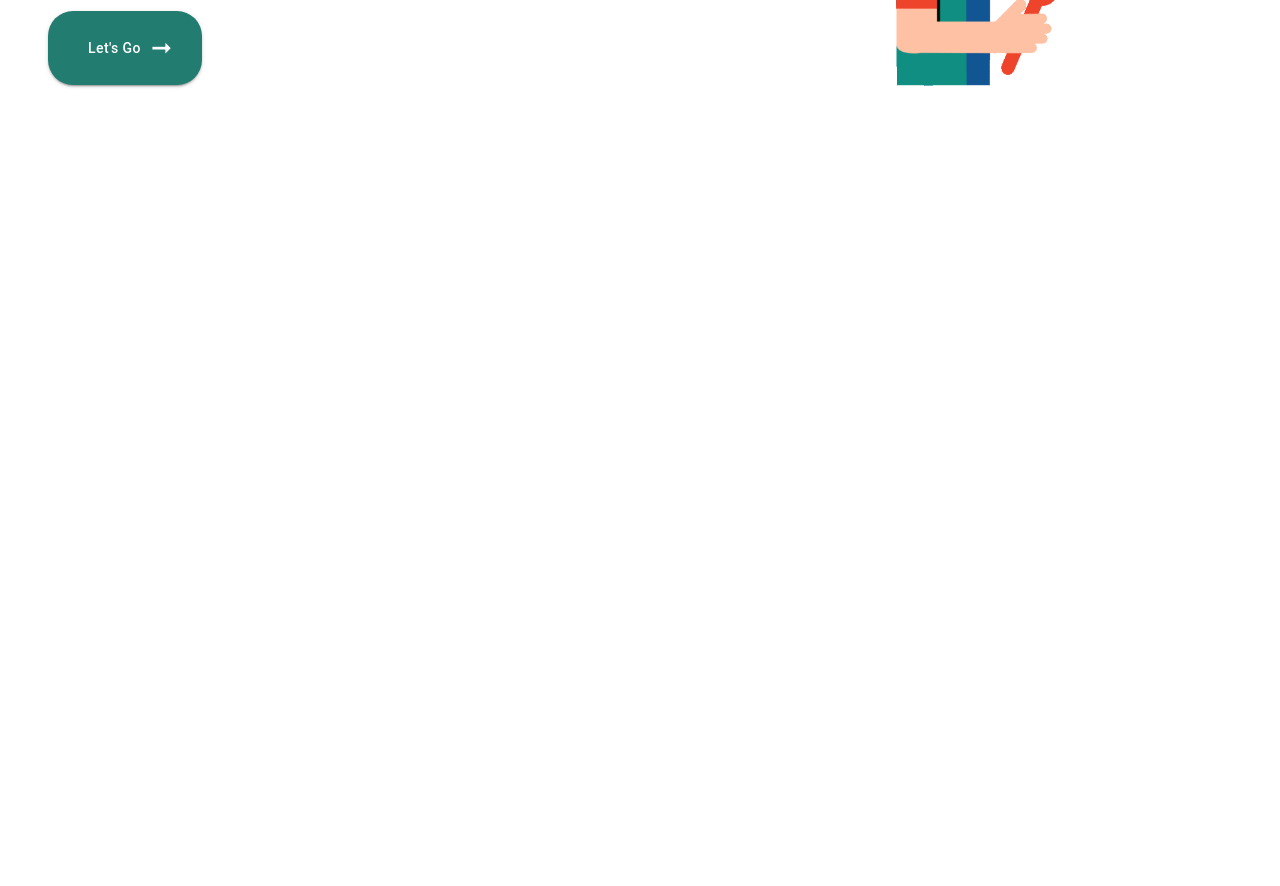
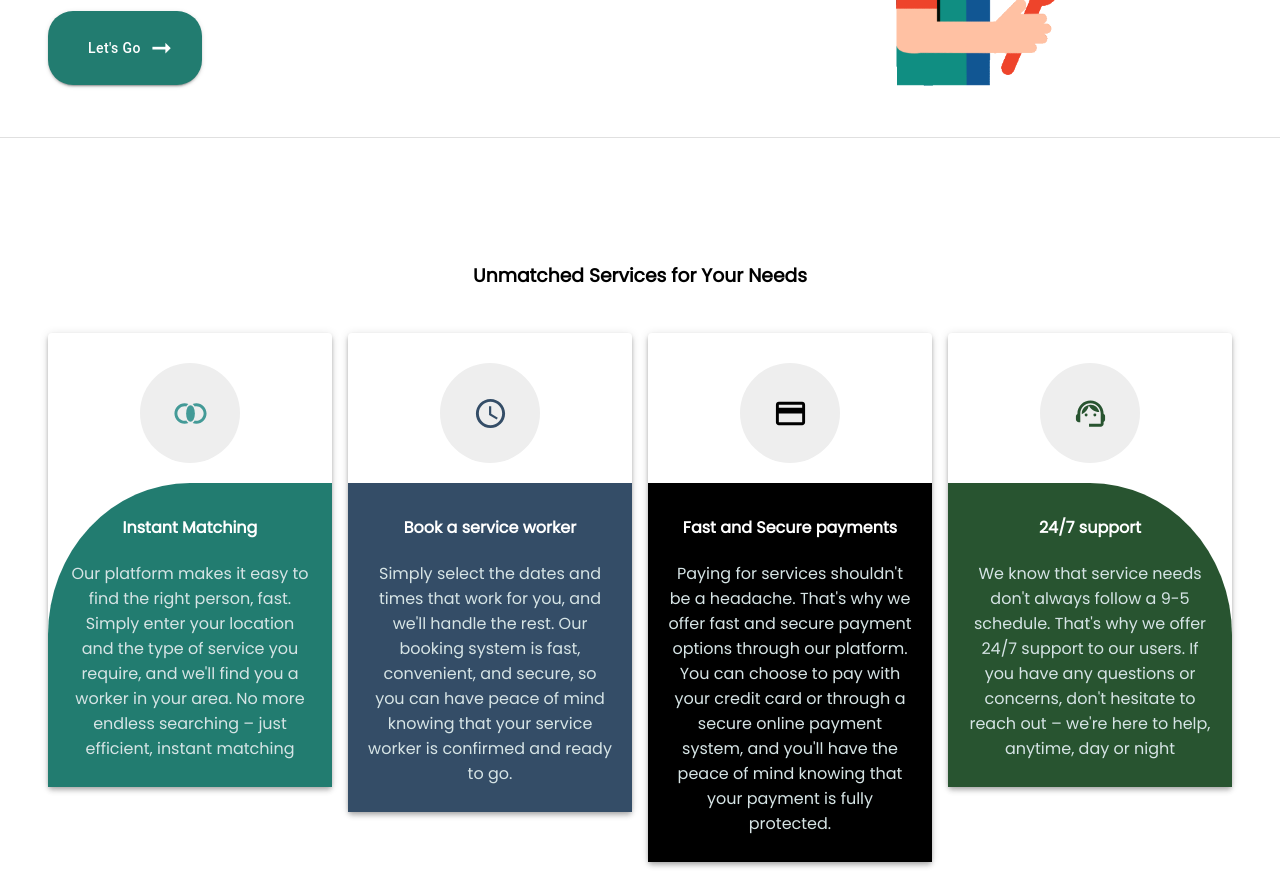
Before and after one commit to muhammadkeyton/onlyjobs, a Next.js app: page / in a window 1280 px wide. Shown: the part 380-1266 px from the top of the page. Before the commit the page ends 800 px from the top, so only its background shows below. Built offline with nearby package versions, Linux system fonts and the light colour scheme.

Commit message:
complete services section

```diff
--- /dev/null
+++ b/components/componentConstants/textColors.tsx
@@ -0,0 +1,8 @@
+
+//paragraph color
+export const PARAGRAPH_HEXCOLOR:string = "#434242";
+
+
+//main green button colors
+export const MAINBUTTON_PRE_HOVER:string ="#227C70";
+export const MAINBUTTON_HOVER:string = "#439A97";
--- a/components/landingPage/hero.tsx
+++ b/components/landingPage/hero.tsx
@@ -14,6 +14,9 @@ import landingPageCss from "../../styles/landingPage.module.css";
 import { Bbutton } from '../reUseableComponents/button';
 
 
+import { PARAGRAPH_HEXCOLOR,MAINBUTTON_HOVER,MAINBUTTON_PRE_HOVER } from '../componentConstants/textColors';
+
+
 const poppins = Poppins({
     weight: '400',
     subsets: ['latin'],
@@ -27,9 +30,9 @@ export default function Hero(){
             <Grid container alignItems="center" spacing={4}>
                 <Grid item xs={12} sm={8} md={8} lg={8} xl={8} order={{ xs: 2, sm: 1,md:1,lg:1,xl:1 }}>
                 <h1>Looking for a job or trying to find a worker?</h1>
-                <p style={{maxWidth:"35rem",color:"#434242"}}>Our business matches service workers with individuals in need of their services. Whether you are a service worker looking for job opportunities or an individual looking for someone to help with a specific task, we will connect you with the right person.</p>
+                <p style={{maxWidth:"35rem",color:PARAGRAPH_HEXCOLOR}}>We got you!,Our business matches service workers with individuals in need of their services. Whether you are a service worker looking for job opportunities or an individual looking for someone to help with a specific task, we will connect you with the right person.</p>
 
-                <Bbutton buttonType='contained' text="Let's Go" pad="15px 40px" marg="20px 0 0 0" color1='#227C70' color2='#439A97' xTraStyling={`${landingPageCss.getStartedButton} ${poppins.className}`}/>
+                <Bbutton buttonType='contained' text="Let's Go" pad="15px 40px" marg="20px 0 0 0" color1={MAINBUTTON_PRE_HOVER} color2={MAINBUTTON_HOVER} xTraStyling={`${landingPageCss.getStartedButton} ${poppins.className}`}/>
                 </Grid>
 
                 <Grid item xs={12} sm={4} md={4} lg={4} xl={4} order={{ xs: 1, sm: 2,md:2,lg:2,xl:2 }} >
--- a/components/landingPage/navBar.tsx
+++ b/components/landingPage/navBar.tsx
@@ -25,6 +25,10 @@ import { Poppins,Ubuntu} from '@next/font/google'
 //css for this component
 import landingPageCss from "../../styles/landingPage.module.css";
 
+
+
+import { useRouter } from 'next/router'
+
 const poppins = Poppins({
   weight: '400',
   subsets: ['latin'],
@@ -41,15 +45,26 @@ const ubuntu = Ubuntu({
 
 
 const drawerWidth = 280;
-const navItems = ['Home', 'Services', 'Careers',"Team"];
+const navItems = ['Home', 'Services', 'Careers'];
 
 export default function DrawerAppBar() {
 
   const [mobileOpen, setMobileOpen] = useState(false);
+  const router = useRouter();
 
   const handleDrawerToggle = () => {
     setMobileOpen(!mobileOpen);
   };
+
+
+  //scrolling not working next issue to work on
+  function scrollToServices() {
+    router.push('/services');
+    window.scrollTo({
+      top: document.getElementById('services')!.offsetTop,
+      behavior: 'smooth'
+    });
+  }
 
   const drawer = (
 
--- /dev/null
+++ b/components/landingPage/services.tsx
@@ -0,0 +1,113 @@
+//next js imports
+import { Poppins} from '@next/font/google'
+
+
+//material ui imports
+import Paper from '@mui/material/Paper';
+import Grid from '@mui/material/Grid';
+import JoinInnerIcon from '@mui/icons-material/JoinInner';
+import ScheduleIcon from '@mui/icons-material/Schedule';
+import SupportAgentIcon from '@mui/icons-material/SupportAgent';
+import PaymentIcon from '@mui/icons-material/Payment';
+
+
+//css for this component
+import landingPageCss from "../../styles/landingPage.module.css";
+
+
+import { PARAGRAPH_HEXCOLOR,MAINBUTTON_HOVER,MAINBUTTON_PRE_HOVER } from '../componentConstants/textColors';
+
+const poppins = Poppins({
+    weight: '400',
+    subsets: ['latin'],
+})
+
+
+
+export default function Services(){
+    return(
+        <div id="services" className={landingPageCss.servicesContainer}>
+             <h3>Unmatched Services for Your Needs</h3>
+
+
+             <Grid container spacing={2}>
+                <Grid item xs={12} sm={6} md={6} lg={3} xl={3} >
+
+                  <Paper elevation={4} className={landingPageCss.serviceCard}>
+                    <div className={landingPageCss.iconContainer}>
+                       <JoinInnerIcon fontSize="large" sx={{color:MAINBUTTON_HOVER}}/>
+                    </div>
+
+                    <div className={landingPageCss.serviceTextContainer}>
+                        <h4>Instant Matching</h4>
+                        <p style={{color:"#D6E4E5"}}>
+                        Our platform makes it easy to find the right person, fast. Simply enter your location and the type of service you require, and we'll find you a worker in your area. No more endless searching – just efficient, instant matching
+                        </p>
+                    </div>
+                  </Paper>
+
+                </Grid>
+
+
+                <Grid item xs={12} sm={6} md={6} lg={3} xl={3}  >
+
+                  <Paper elevation={4} className={landingPageCss.serviceCard}>
+                    <div className={landingPageCss.iconContainer}>
+                       <ScheduleIcon fontSize="large" sx={{color:"#344D67"}}/>
+                    </div>
+
+                    <div className={landingPageCss.serviceTextContainers} style={{backgroundColor:"#344D67"}}>
+                        <h4>Book a service worker</h4>
+                        <p style={{color:"#D6E4E5"}}>
+                         Simply select the dates and times that work for you, and we'll handle the rest. Our booking system is fast, convenient, and secure, so you can have peace of mind knowing that your service worker is confirmed and ready to go.
+                        </p>
+                    </div>
+                  </Paper>
+
+                </Grid>
+
+
+                <Grid item xs={12} sm={6} md={6} lg={3} xl={3} >
+
+                  <Paper elevation={4} className={landingPageCss.serviceCard}>
+                    <div className={landingPageCss.iconContainer}>
+                       <PaymentIcon fontSize="large" sx={{color:"#000000"}}/>
+                    </div>
+
+                    <div className={landingPageCss.serviceTextContainers} style={{backgroundColor:"#000000"}}>
+                        <h4>Fast and Secure payments</h4>
+                        <p style={{color:"#D6E4E5"}}>
+                        Paying for services shouldn't be a headache. That's why we offer fast and secure payment options through our platform. You can choose to pay with your credit card or through a secure online payment system, and you'll have the peace of mind knowing that your payment is fully protected.
+                        </p>
+                    </div>
+                  </Paper>
+
+                </Grid>
+
+
+
+                <Grid item xs={12} sm={6} md={6} lg={3} xl={3} >
+
+                  <Paper elevation={4} className={landingPageCss.serviceCard}>
+                    <div className={landingPageCss.iconContainer}>
+                       <SupportAgentIcon fontSize="large" sx={{color:"#285430"}}/>
+                    </div>
+
+                    <div className={landingPageCss.serviceTextContainers} style={{backgroundColor:"#285430",borderTopRightRadius:"50%"}}>
+                        <h4>24/7 support</h4>
+                        <p style={{color:"#D6E4E5"}}>
+                        We know that service needs don't always follow a 9-5 schedule. That's why we offer 24/7 support to our users. If you have any questions or concerns, don't hesitate to reach out – we're here to help, anytime, day or night
+                        </p>
+                    </div>
+                  </Paper>
+
+                </Grid>
+
+
+
+
+             </Grid>
+
+        </div>
+    )
+}
--- a/pages/index.tsx
+++ b/pages/index.tsx
@@ -6,10 +6,10 @@ import Head from 'next/head';
 //page components imports
 import NavBar from "../components/landingPage/navBar";
 import HeroSection from "../components/landingPage/hero"
+import Services from '../components/landingPage/services';
 
-
-
-
+// material ui
+import Divider from '@mui/material/Divider';
 
 export default function LandingPage(){
 
@@ -41,6 +41,10 @@ export default function LandingPage(){
       <NavBar/>
       <HeroSection/>
 
+      <Divider/>
+
+      <Services />
+
     </div>
   )
 }
--- a/styles/landingPage.module.css
+++ b/styles/landingPage.module.css
@@ -1,3 +1,7 @@
+
+
+
+/* appbar style*/
 .appbar{
     display:flex;
     flex-direction:row;
@@ -7,9 +11,12 @@
 }
 
 
+
+
+/* hero section */
 .heroContainer{
+    text-align: left;
     padding:1.5rem 3rem;
-    text-align: left;
 }
 
 
@@ -37,3 +44,51 @@
     transform: scale(1.1);
     padding:15px 70px 15px 50px;
 }
+
+
+/* services section */
+
+.servicesContainer{
+    text-align: center;
+    margin-top:5rem ;
+    padding:1.5rem 3rem;
+}
+
+.serviceCard{
+    display:flex;
+    flex-direction: column;
+    align-items: center;
+    justify-content: space-between;
+    padding:30px 0 0;
+    margin-top: 25px;
+
+
+
+}
+
+.iconContainer{
+  width: 100px;
+  height: 100px;
+  border-radius: 50%;
+  background-color: #EEEEEE;
+  display: flex;
+  align-items: center;
+  justify-content: center;
+}
+
+
+.serviceTextContainer{
+    margin-top: 20px;
+    padding:10px 20px;
+    background-color:#227C70;
+    border-top-left-radius: 50%;
+    color:#fff;
+
+}
+
+.serviceTextContainers{
+    margin-top: 20px;
+    padding:10px 20px;
+    color:#fff;
+
+}
```
